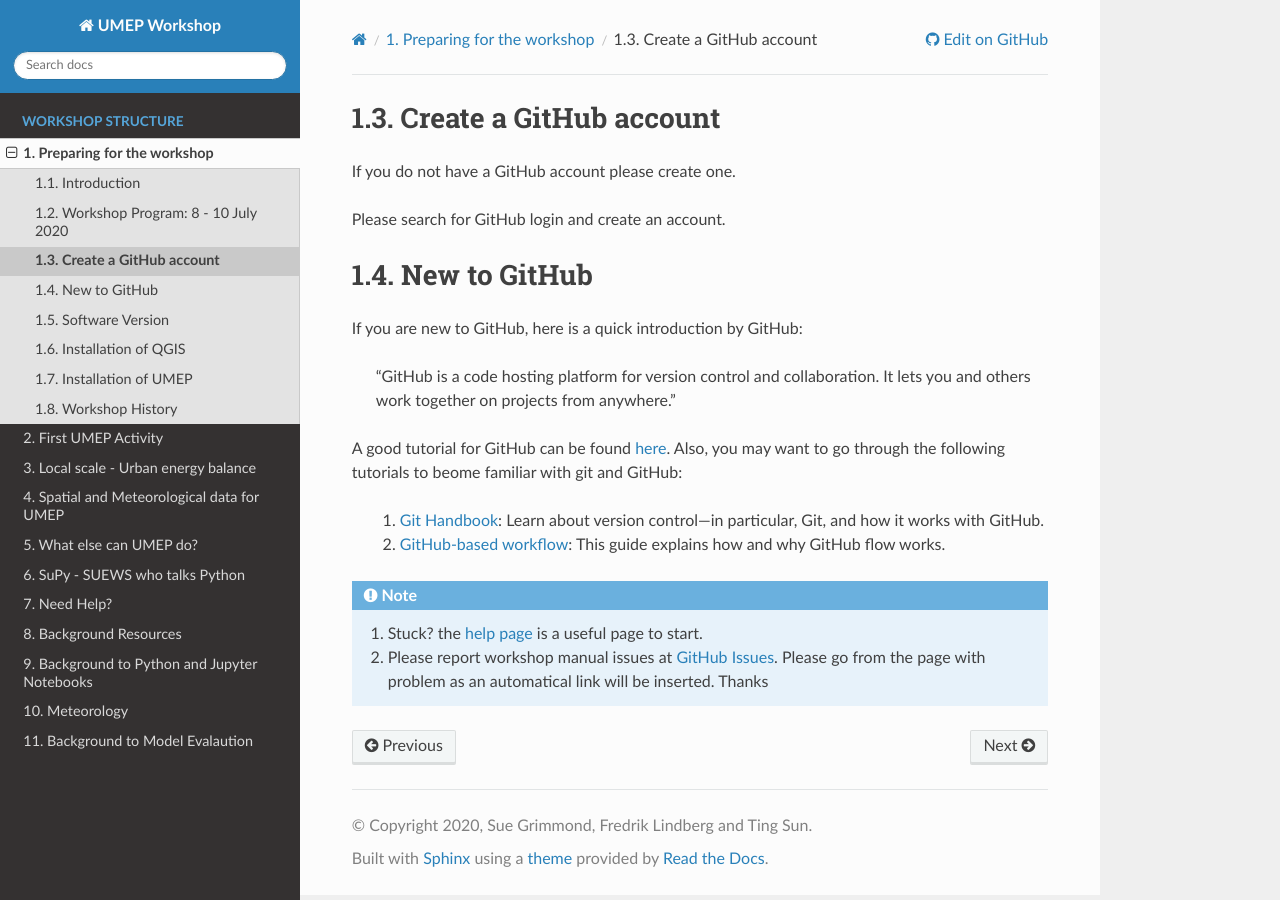
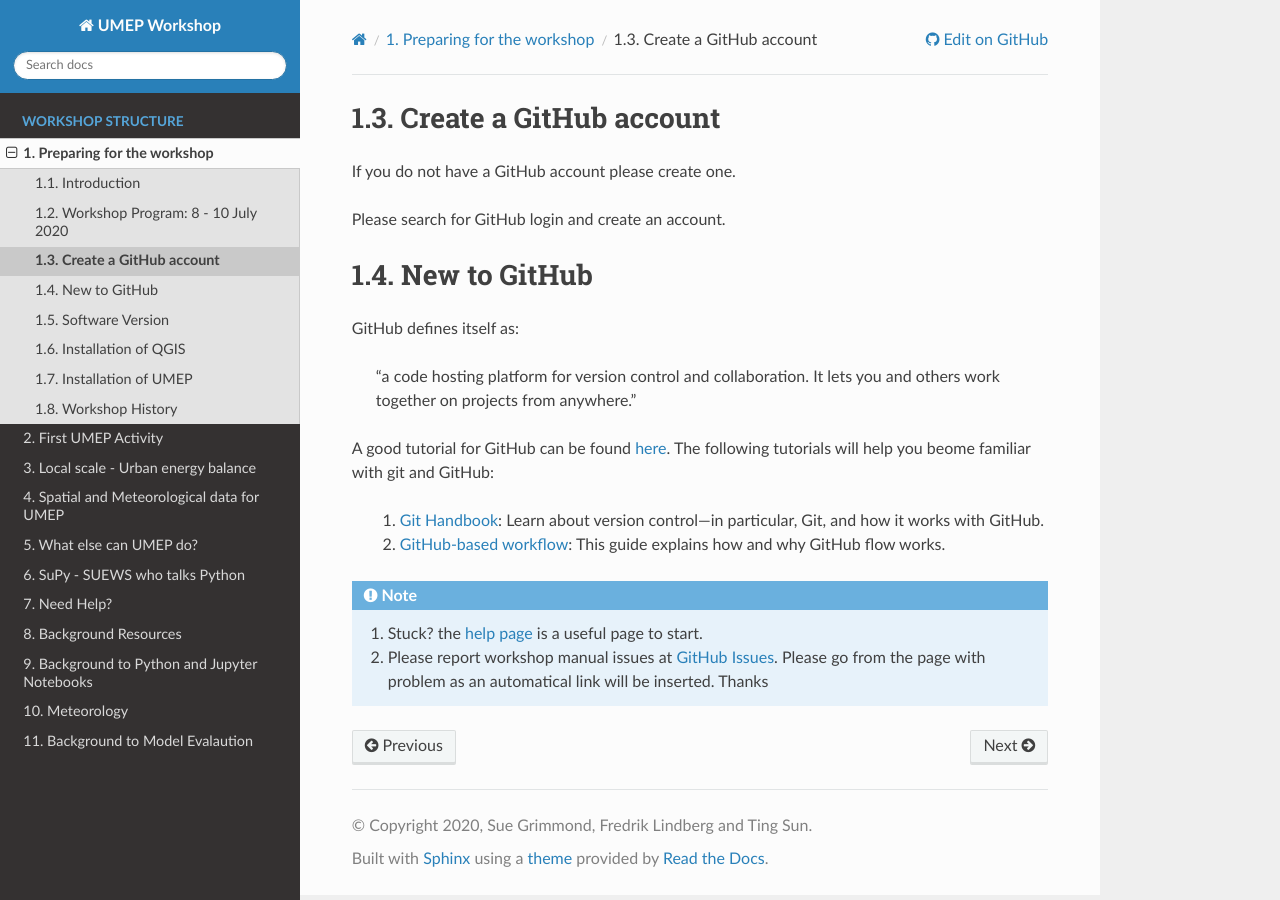
Before and after one commit to Urban-Meteorology-Reading/UMEP-Workshop, a Sphinx documentation site: the page built from source/Prepare/GH1.rst, in a window 1280 px wide. Built offline with Sphinx 7.4.7 and the Read the Docs theme 2.0.0, drawn with Linux system fonts in a browser that asks for light colours; pages that are not in the unit, such as notebooks, are missing from menus.

Commit message:
Update GH1.rst

```diff
--- a/source/Prepare/GH1.rst
+++ b/source/Prepare/GH1.rst
@@ -12,13 +12,13 @@ Please search for GitHub login and create an account.
 New to GitHub
 ~~~~~~~~~~~~~
 
-If you are new to GitHub, here is a quick introduction by GitHub:
+GitHub defines itself as:
 
-    "GitHub is a code hosting platform for version control and collaboration.
+    "a code hosting platform for version control and collaboration.
     It lets you and others work together on projects from anywhere."
 
 A good tutorial for GitHub can be found `here <https://guides.github.com/activities/hello-world/>`__.
-Also, you may want to go through the following tutorials to beome familiar with git and GitHub:
+The following tutorials will help you beome familiar with git and GitHub:
 
     #. `Git Handbook`_: Learn about version control—in particular, Git, and how it works with GitHub.
     #. `GitHub-based workflow`_: This guide explains how and why GitHub flow works.
```
